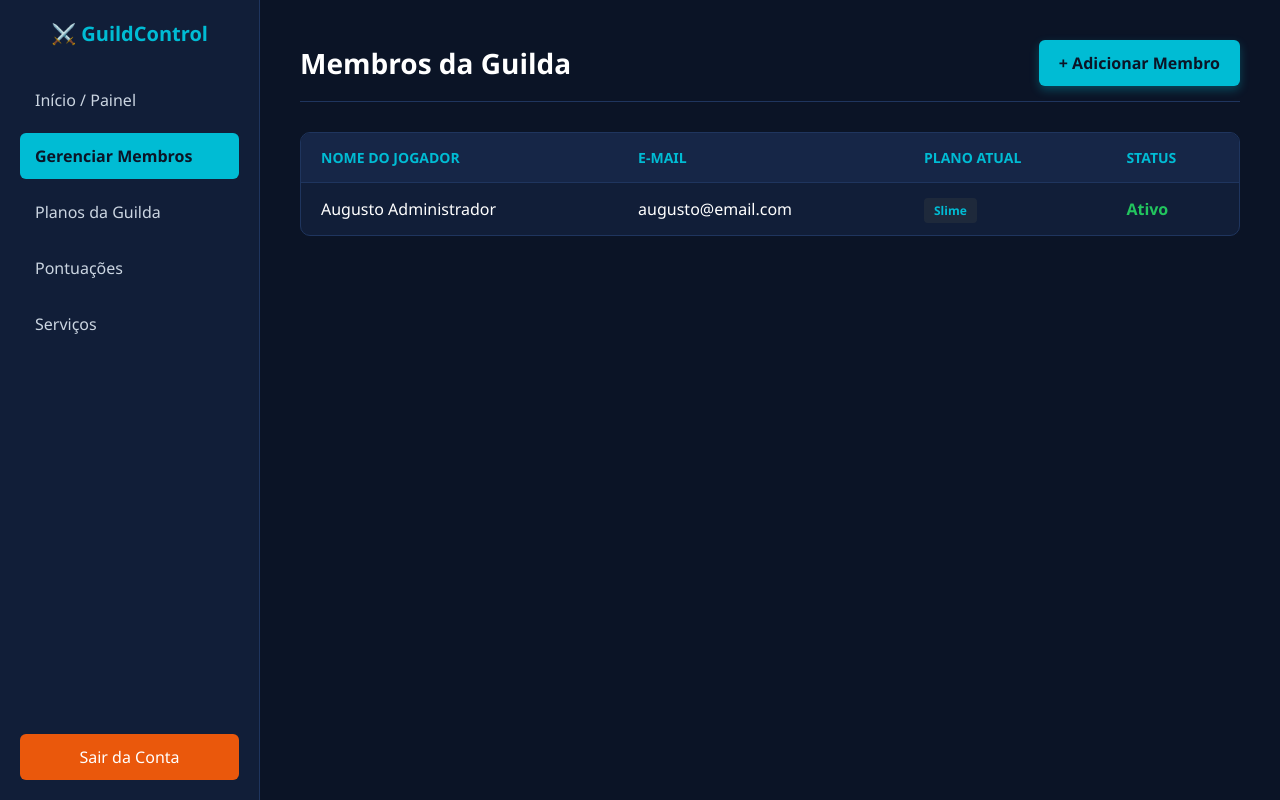
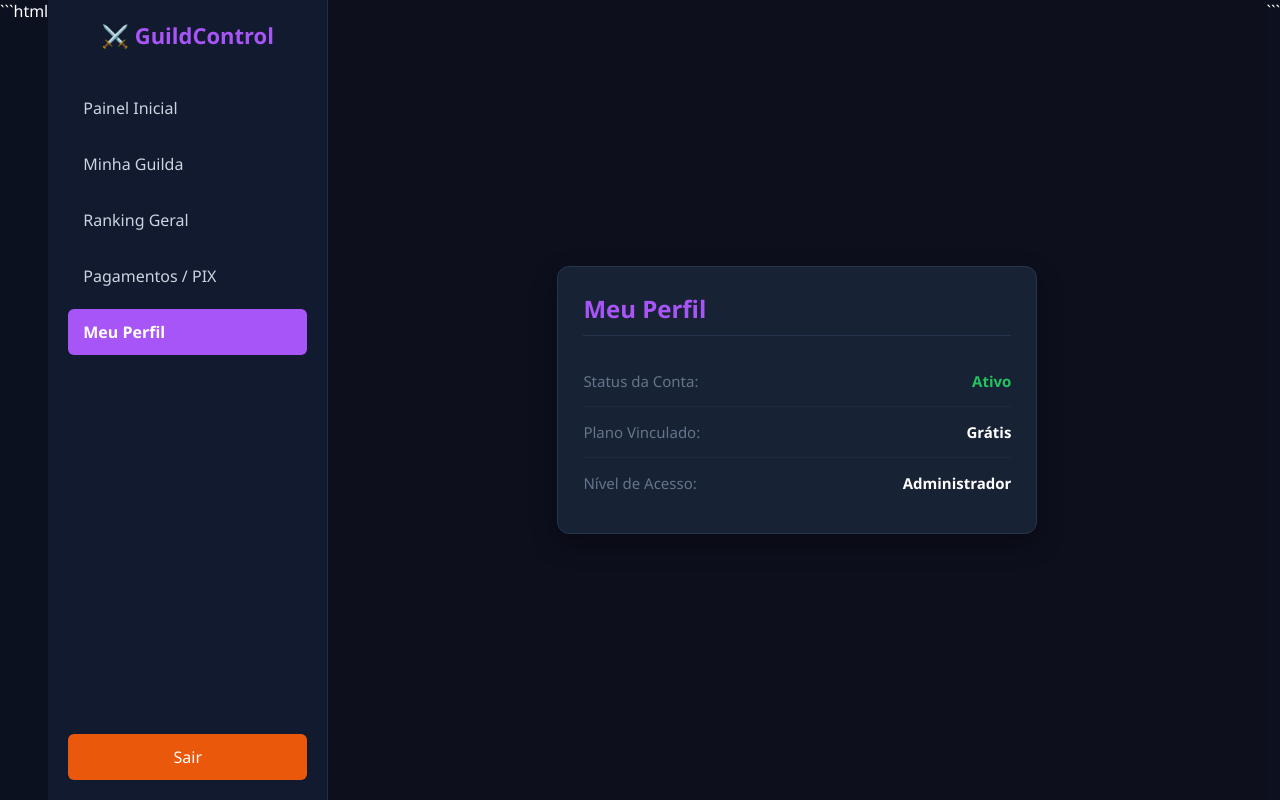
Before and after one commit to carloseduardodosreis06/guilda, a Flask app: page /perfil in a window 1280 px wide. Run offline with Flask 3, Linux system fonts and the light colour scheme.

Commit message:
Refactor perfil.html for user profile display

````diff
--- a/GuildControl/templates/perfil.html
+++ b/GuildControl/templates/perfil.html
@@ -1,85 +1,57 @@
+```html
 <!DOCTYPE html>
 <html lang="pt-br">
 <head>
     <meta charset="UTF-8">
     <meta name="viewport" content="width=device-width, initial-scale=1.0">
-    <title>GuildControl - Membros</title>
+    <title>GuildControl - Meu Perfil</title>
     <style>
-        * { margin: 0; padding: 0; box-sizing: border-box; font-family: 'Segoe UI', Tahoma, Geneva, Verdana, sans-serif; }
-        body { display: flex; background-color: #0b1426; color: #ffffff; min-height: 100vh; }
+        * { margin: 0; padding: 0; box-sizing: border-box; font-family: 'Segoe UI', sans-serif; }
+        body { display: flex; flex-direction: row; background-color: #0b111e; color: #ffffff; min-height: 100vh; }
 
-        /* Menu Lateral */
-        .sidebar { width: 260px; background-color: #111e38; padding: 20px; display: flex; flex-direction: column; gap: 10px; border-right: 1px solid #1f355e; }
-        .sidebar h2 { font-size: 20px; color: #00bcd4; margin-bottom: 20px; text-align: center; font-weight: bold; }
-        .sidebar a { color: #cbd5e1; text-decoration: none; padding: 12px 15px; border-radius: 6px; font-weight: 500; transition: 0.3s; display: block; }
-        .sidebar a:hover, .sidebar a.active { background-color: #00bcd4; color: #0b1426; font-weight: bold; }
+        .sidebar { width: 280px; background-color: #111a2e; padding: 20px; display: flex; flex-direction: column; gap: 10px; border-right: 1px solid #1f2d4a; flex-shrink: 0; }
+        .sidebar h2 { font-size: 22px; color: #a855f7; margin-bottom: 25px; text-align: center; font-weight: bold; }
+        .sidebar a { color: #cbd5e1; text-decoration: none; padding: 12px 15px; border-radius: 6px; font-weight: 500; display: block; white-space: nowrap; }
+        .sidebar a:hover, .sidebar a.active { background-color: #a855f7; color: #ffffff; font-weight: bold; }
         .sidebar .logout { margin-top: auto; background-color: #ea580c; color: white; text-align: center; }
-        .sidebar .logout:hover { background-color: #dc2626; color: white; }
 
-        /* Conteúdo Principal */
-        .main-content { flex: 1; padding: 40px; }
-        .header-actions { display: flex; justify-content: space-between; align-items: center; margin-bottom: 30px; border-bottom: 1px solid #1f355e; padding-bottom: 15px; }
-        .header-actions h1 { font-size: 28px; }
+        .main-content { flex: 1; padding: 30px; background-color: #0d0f1d; display: flex; justify-content: center; align-items: center; }
+        .profile-card { width: 100%; max-width: 480px; background-color: #182235; border: 1px solid #26354e; border-radius: 12px; padding: 25px; box-shadow: 0 10px 25px rgba(0,0,0,0.4); }
+        h1 { font-size: 24px; margin-bottom: 20px; border-bottom: 1px solid #26354e; padding-bottom: 10px; color: #a855f7; }
+        .info-row { display: flex; justify-content: space-between; padding: 15px 0; border-bottom: 1px solid #1f2b42; font-size: 15px; }
+        .info-row:last-child { border-bottom: none; }
+        .label { color: #64748b; }
+        .val { font-weight: bold; }
 
-        /* Botão Adicionar Membro */
-        .btn-add { background-color: #00bcd4; color: #0b1426; text-decoration: none; padding: 12px 20px; border-radius: 6px; font-weight: bold; transition: 0.3s; box-shadow: 0 4px 10px rgba(0, 188, 212, 0.3); }
-        .btn-add:hover { background-color: #0097a7; transform: translateY(-2px); }
-
-        /* Tabela de Membros */
-        .table-container { background-color: #111e38; border: 1px solid #1f355e; border-radius: 10px; overflow: hidden; margin-top: 20px; }
-        table { width: 100%; border-collapse: collapse; text-align: left; }
-        th, td { padding: 15px 20px; border-bottom: 1px solid #1f355e; }
-        th { background-color: #162647; color: #00bcd4; font-weight: bold; text-transform: uppercase; font-size: 14px; }
-        tr:last-child td { border-bottom: none; }
-        tr:hover td { background-color: #162647; }
-
-        .badge { background-color: #1e293b; color: #00bcd4; padding: 4px 10px; border-radius: 4px; font-size: 12px; font-weight: bold; }
+        @media (max-width: 768px) {
+            body { flex-direction: column; }
+            .sidebar { width: 100%; border-right: none; border-bottom: 1px solid #1f2d4a; flex-direction: row; overflow-x: auto; padding: 15px; gap: 8px; scrollbar-width: none; }
+            .sidebar::-webkit-scrollbar { display: none; }
+            .sidebar h2 { display: none; }
+            .sidebar a { padding: 10px 14px; font-size: 14px; }
+            .sidebar .logout { margin-top: 0; }
+            .main-content { padding: 20px; padding-top: 50px; }
+        }
     </style>
 </head>
 <body>
-
-    <!-- Menu Lateral -->
     <div class="sidebar">
         <h2>⚔️ GuildControl</h2>
-        <a href="/dashboard">Início / Painel</a>
-        <a href="/membros" class="active">Gerenciar Membros</a>
-        <a href="/planos">Planos da Guilda</a>
-        <a href="/pontuacoes">Pontuações</a>
-        <a href="/servicos">Serviços</a>
-        <a href="/auth/logout" class="logout">Sair da Conta</a>
+        <a href="/dashboard">Painel Inicial</a>
+        <a href="/guilda">Minha Guilda</a>
+        <a href="/ranking">Ranking Geral</a>
+        <a href="/pagamentos">Pagamentos / PIX</a>
+        <a href="/perfil" class="active">Meu Perfil</a>
+        <a href="/auth/logout" class="logout">Sair</a>
     </div>
-
-    <!-- Conteúdo da Página -->
     <div class="main-content">
-        <div class="header-actions">
-            <h1>Membros da Guilda</h1>
-            <!-- O BOTÃO DE ADICIONAR QUE ESTAVA FALTANDO FICOU AQUI: -->
-            <a href="/adicionar_membro" class="btn-add">+ Adicionar Membro</a>
-        </div>
-
-        <!-- Tabela Listando as Pessoas -->
-        <div class="table-container">
-            <table>
-                <thead>
-                    <tr>
-                        <th>Nome do Jogador</th>
-                        <th>E-mail</th>
-                        <th>Plano Atual</th>
-                        <th>Status</th>
-                    </tr>
-                </thead>
-                <tbody>
-                    <!-- Exemplo de membro na lista -->
-                    <tr>
-                        <td>Augusto Administrador</td>
-                        <td>augusto@email.com</td>
-                        <td><span class="badge">Slime</span></td>
-                        <td style="color: #22c55e; font-weight: bold;">Ativo</td>
-                    </tr>
-                </tbody>
-            </table>
+        <div class="profile-card">
+            <h1>Meu Perfil</h1>
+            <div class="info-row"><span class="label">Status da Conta:</span><span class="val" style="color: #22c55e;">Ativo</span></div>
+            <div class="info-row"><span class="label">Plano Vinculado:</span><span class="val">Grátis</span></div>
+            <div class="info-row"><span class="label">Nível de Acesso:</span><span class="val">Administrador</span></div>
         </div>
     </div>
-
 </body>
 </html>
+```
````
